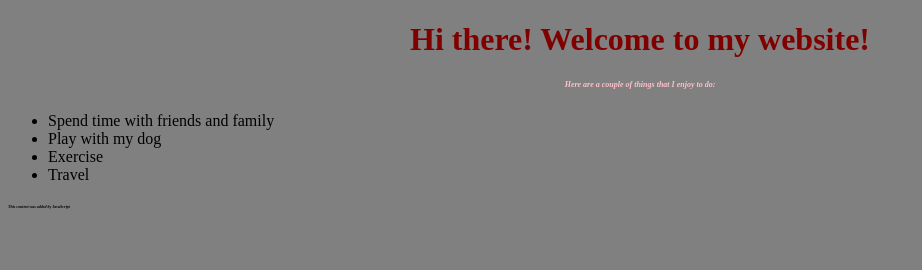
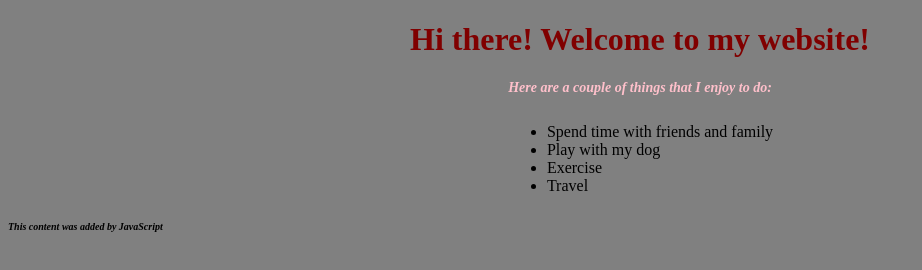
Before and after one commit to dbrown13/deryn-personal-website, a plain HTML site: page index.html in a window 1280 px wide. Shown: the whole page, without its empty margins (0-922 px from the left). Drawn offline with Linux system fonts and the light colour scheme.

Commit message:
add style.css, connect to index.html

```diff
--- a/index.html
+++ b/index.html
@@ -7,12 +7,14 @@
   <body>
     <h1>Hi there! Welcome to my website!</h1>
     <h2>Here are a couple of things that I enjoy to do:</h2>
+    <div>
         <ul>
             <li>Spend time with friends and family</li>
             <li>Play with my dog</li>
             <li>Exercise</li>
             <li>Travel</li>
         </ul>
+    </div>
     <script src="script.js"></script>
   </body>
 </html>
--- a/style.css
+++ b/style.css
@@ -12,7 +12,7 @@ h2 {
     color: pink;
     font-style: italic;
     text-align: center;
-    font-size: 8px;
+    font-size: 14px;
 }
 
 div {
@@ -25,6 +25,6 @@ ul {
 }
 
 h3 {
-    font-size: 4px;
+    font-size: 10px;
     font-style: italic;
 }
```
Lines whose indentation alone changed are shown as unchanged.
